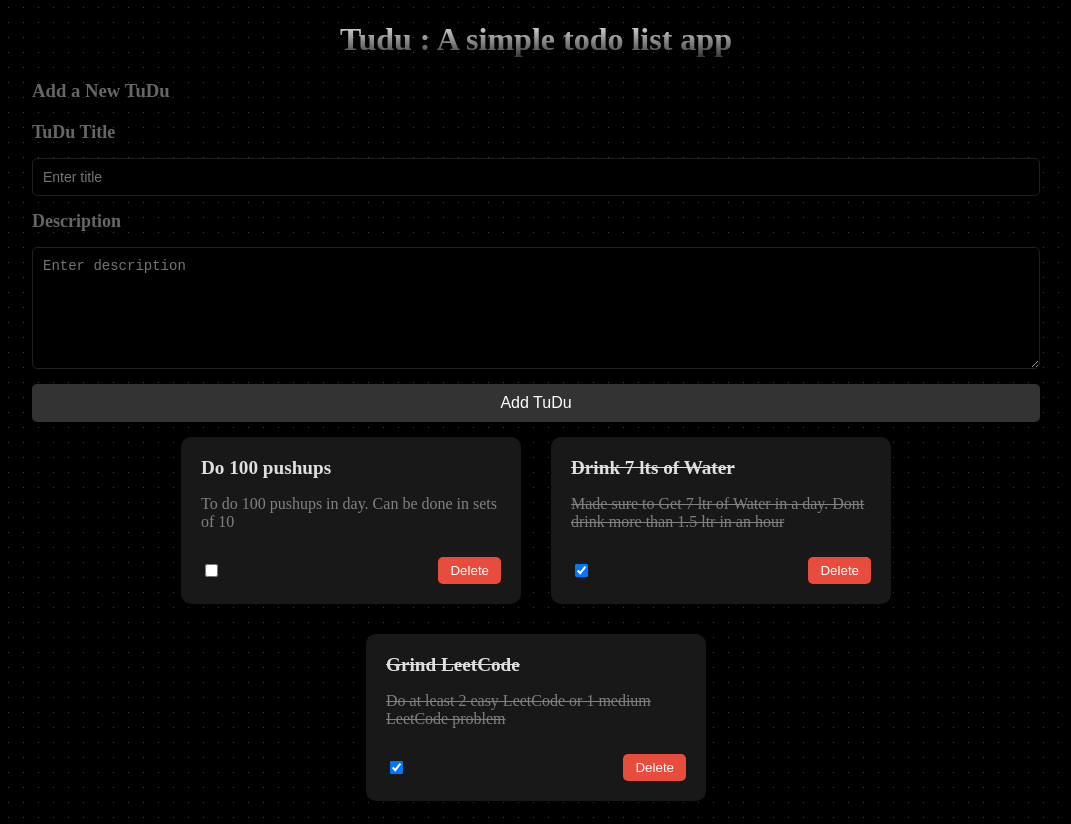
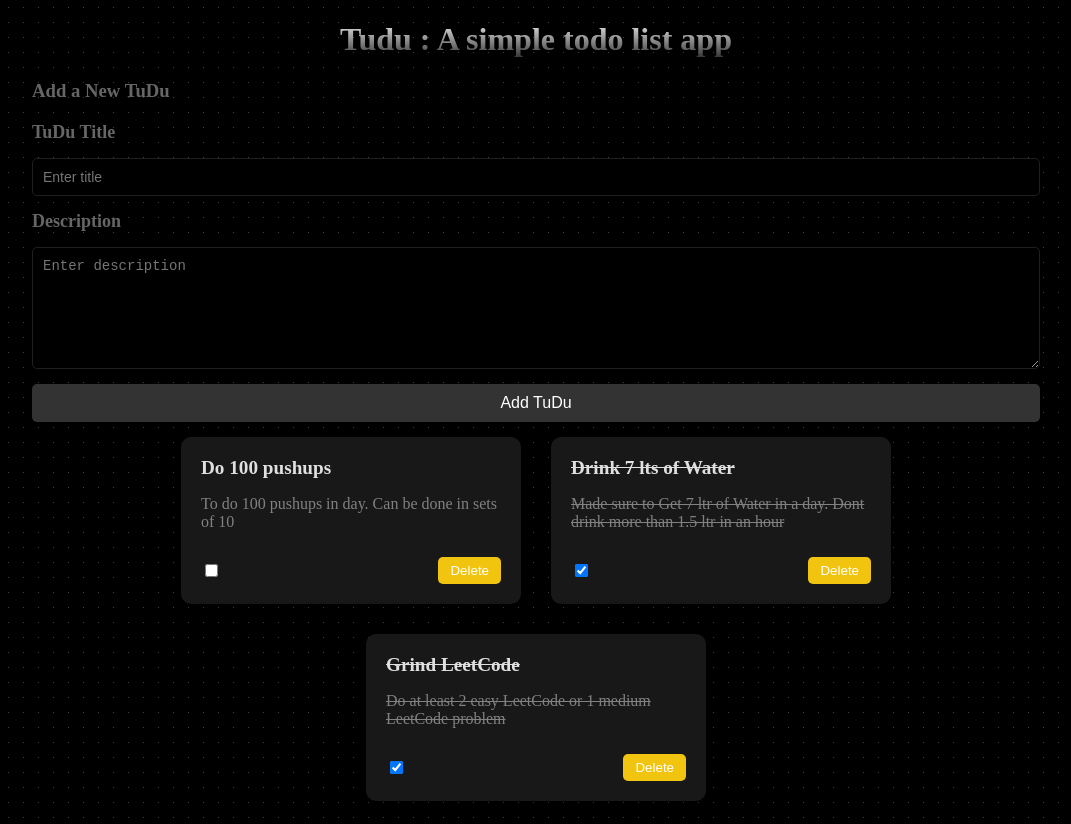
Before and after one commit to toheedakhtar/angular-todoApp, an Angular app in the folder todoApp/: page / in a window 1280 px wide. Shown: the whole page, without its empty margins (104-1175 px from the left). Built offline with nearby package versions, Linux system fonts and the light colour scheme.

Commit message:
Updated todo-item.component.css

```diff
--- a/todoApp/src/app/Component/todo-item/todo-item.component.css
+++ b/todoApp/src/app/Component/todo-item/todo-item.component.css
@@ -59,7 +59,7 @@
 
 /* Delete Button */
 .del-btn {
-    background-color: #e74c3c;
+background-color: #f1c40f; /* Changed from #e74c3c to #f1c40f */
     color: white;
     padding: 6px 12px;
     border: none;
@@ -69,11 +69,11 @@
 }
 
 .del-btn:hover {
-    background-color: #c0392b;
+background-color: #f39c12; /* Changed from #c0392b to #f39c12 */
 }
 
 .del-btn:active {
-    background-color: #e74c3c;
+background-color: #f1c40f; /* Changed from #e74c3c to #f1c40f */
 }
 
 /* Responsive Design */
```
